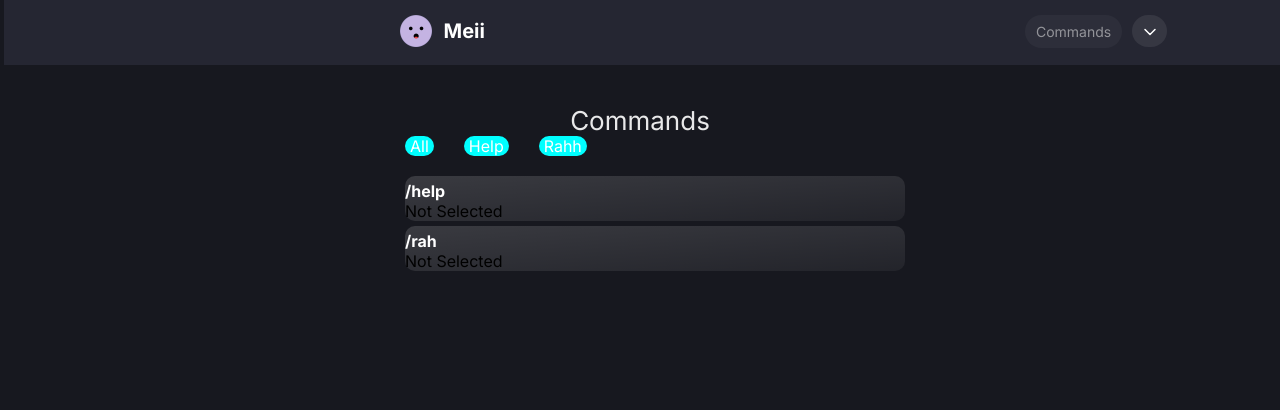
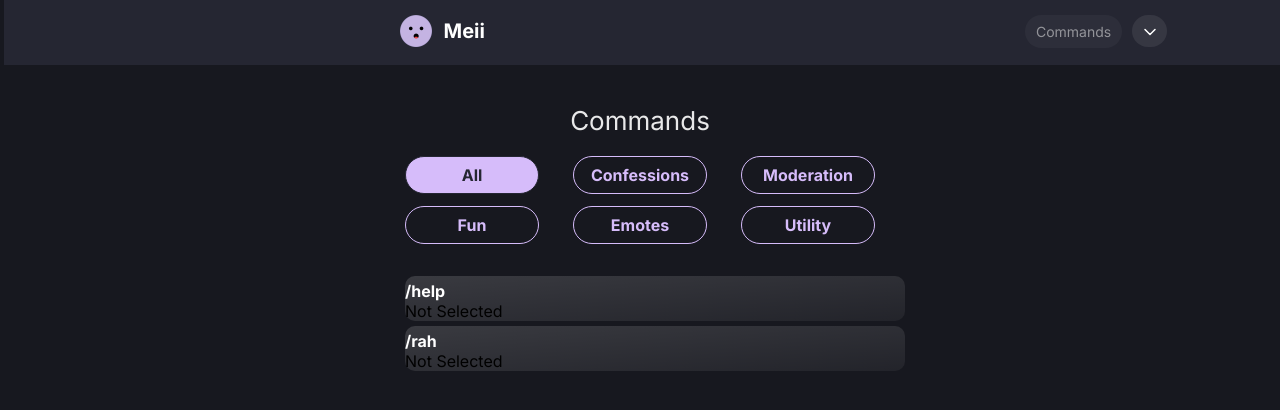
Before and after one commit to OribiaDev/MeiiWebsite, a React (Create React App) app: page /commands in a window 1280 px wide. Shown: the top 410 px of the page. Built offline with nearby package versions, Linux system fonts and the light colour scheme.

Commit message:
Made filter buttons look nice

```diff
--- a/src/CSS/Pages/Commands.css
+++ b/src/CSS/Pages/Commands.css
@@ -20,19 +20,42 @@
 /* Command Filters */
 .CommandsFilterContainer{
     display: flex;
+    flex-wrap: wrap;
     margin-left: 180px;
+    margin-top: 20px;
 }
 
-.FilterTitle{
-    color: white;
+
+.FilterButton{
+    flex: 0 0 20%;
+    padding-top: 8px;
+    padding-bottom: 8px;
+    padding-left: 1px;
+    padding-right: 1px;
+    border-radius: 30px;
+    margin-right: 34px;
+    font-weight: 600;
+    color: #D6BCFA;
+    border-style: solid;
+    border-width: 1px;
+    cursor: pointer;
+    margin-bottom: 12px;
+    text-align: center;
+    color: #D6BCFA;
+    transition: 120ms ease;
+    -webkit-user-select: none; /* Safari */
+    -ms-user-select: none; /* IE 10 and IE 11 */
+    user-select: none; /* Standard syntax */
 }
 
-.FilterButton{
-    margin-right: 30px;
-    background-color: aqua;
-    border-radius: 10px;
-    padding-left: 5px;
-    padding-right: 5px;
+.FilterButton:hover{
+    background-color: #d6bcfa27;
+
+}
+
+.FilterButton#selected{
+    background-color: #D6BCFA;
+    color: #252632;
 }
 
 /* Command List */
--- a/src/Components/CommandBoxGen.js
+++ b/src/Components/CommandBoxGen.js
@@ -1,35 +1,25 @@
 import { useState } from "react";
 
-const CommandBoxGen = ({commands}) => {
+const CommandBoxGen = ({commands, filters}) => {
 
     const [selectedCommand, setSelectedCommand] = useState(null);
     const [selectedFilter, setSelectedFilter] = useState('all');
 
-
     const handleClickCommand = (commandId) => {
         setSelectedCommand(commandId === selectedCommand ? null : commandId);
     };
-
     const handleClickFilter = (filter) => {
         setSelectedFilter(filter === selectedFilter ? 'all' : filter);
-        console.log(selectedFilter)
     };
 
-
-
-      //To add filter system, do the same thing with useState with filter buttons, type of filter goes into use state and the map then checks if the filter matches command.filter, if it does its active (same as dropdown), if not hidden
     return (
         <div className="CommandBoxContainer">
             <div className="CommandsFilterContainer">
-                <div className="FilterButton" onClick={() => handleClickFilter('all')}>
-                    <div className="FilterTitle">All</div>
-                </div>
-                <div className="FilterButton" onClick={() => handleClickFilter('help')}>
-                    <div className="FilterTitle">Help</div>
-                </div>
-                <div className="FilterButton" onClick={() => handleClickFilter('rah')}>
-                    <div className="FilterTitle">Rahh</div>
-                </div>
+                {filters.map((filter) => (
+                    <div className="FilterButton" id={`${filter.filterID === selectedFilter ? "selected" : "" }`} onClick={() => handleClickFilter(filter.filterID)} key={filter.id}>
+                        <div className="FilterTitle">{filter.filterName}</div>
+                    </div>
+                ))}
             </div>
             <div className="CommandListContainer">
                 {commands.map((command) => (
--- a/src/WebPages/Commands.js
+++ b/src/WebPages/Commands.js
@@ -2,16 +2,25 @@ import { useState } from "react";
 import CommandBoxGen from '../Components/CommandBoxGen';
 
 const Commands = () => {
+
+    const [filters] = useState([
+        {filterName: 'All', filterID:"all", id: 1},
+        {filterName: 'Confessions', filterID:"confessions", id: 2},
+        {filterName: 'Moderation', filterID:"moderation", id: 3},
+        {filterName: 'Fun', filterID:"fun", id: 4},
+        {filterName: 'Emotes', filterID:"emotes", id: 5},
+        {filterName: 'Utility', filterID:"utility", id: 6}
+    ])
     const [commands] = useState([
-        {commandName: '/help', filter:"help", id: 1},
-        {commandName: '/rah', filter:"rah", id: 2}
+        {commandName: '/help', filter:"utility", id: 1},
+        {commandName: '/rah', filter:"fun", id: 2}
     ])
 
     return (
         <div className="CommandsContent">
             <div className="CommandsLayoutContainer">
                 <div className="CommandsSectionTitle">Commands</div>
-                <CommandBoxGen commands={commands}/>
+                <CommandBoxGen commands={commands} filters={filters}/>
             </div>
             <br />
             <br />
```
